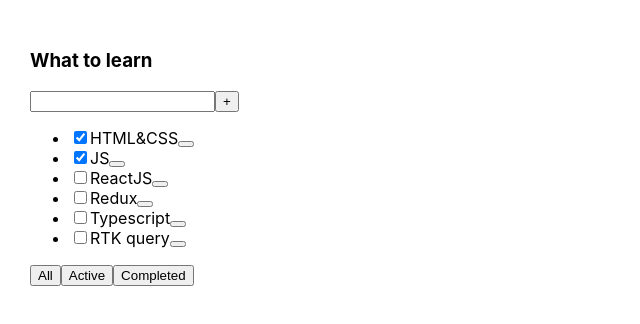
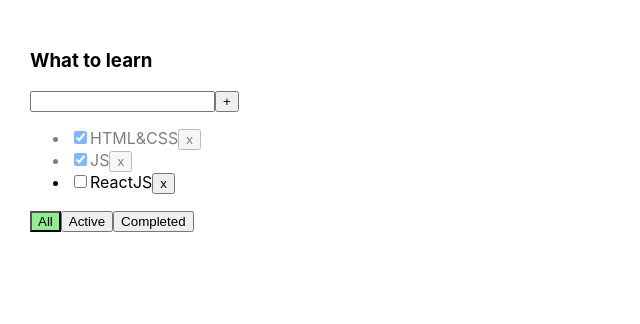
Before and after one commit to KristinOsmakov/Task-Manager, a React (Create React App) app: page / in a window 1280 px wide. Shown: the top 324 px of the page, without its empty margins (0-640 px from the left). Built offline with nearby package versions, Linux system fonts and the light colour scheme.

Commit message:
Add todolist lesson 3;

```diff
--- a/package.json
+++ b/package.json
@@ -14,6 +14,7 @@
     "react-dom": "^18.2.0",
     "react-scripts": "5.0.1",
     "typescript": "^5.3.3",
+    "uuid": "^9.0.1",
     "web-vitals": "^3.5.1"
   },
   "scripts": {
--- a/src/App.tsx
+++ b/src/App.tsx
@@ -12,29 +12,48 @@
 export type FilterValuesType = 'all' | 'active' | 'completed'
 
 function App() {
+
     const [tasks, setTasks] = useState<TaskType[]>([
         {id: v1(), title: 'HTML&CSS', isDone: true},
         {id: v1(), title: 'JS', isDone: true},
         {id: v1(), title: 'ReactJS', isDone: false},
-		{id: v1(), title: 'Redux', isDone: false},
-		{id: v1(), title: 'Typescript', isDone: false},
-		{id: v1(), title: 'RTK query', isDone: false},
     ])
-	console.log(tasks);
+
     const [filter, setFilter] = useState<FilterValuesType>('all')
-	const addTask=(newTitle: string)=>{
-		const newTask:TaskType = {id: v1(), title: newTitle, isDone: false}
-		setTasks([newTask, ...tasks])
-	}
     const removeTask = (taskId: string) => {
         const filteredTasks = tasks.filter((task) => {
             return task.id !== taskId
         })
         setTasks(filteredTasks)
     }
+    const addTask = (title: string) => {
+        const newTask = {
+            id: v1(),
+            title: title,
+            isDone: false
+        }
+        const newTasks = [newTask, ...tasks]
+        setTasks(newTasks)
+    }
 
     const changeFilter = (filter: FilterValuesType) => {
         setFilter(filter)
+    }
+
+    const changeStatusIsDone = (taskId: string, newIsDone: boolean) => {
+		setTasks(tasks.map(el => el.id === taskId? {...el, isDone:newIsDone} : el))
+
+
+
+        // const currentTask = tasks.find(el => el.id === taskId)
+        // if (currentTask) {
+        //     currentTask.isDone =  !currentTask.isDone
+        //     setTasks([...tasks])
+        // }
+    }
+
+    const favoritePrepod={
+      Dimich:true
     }
 
     let tasksForTodolist = tasks
@@ -48,11 +67,14 @@
 
     return (
         <div className="App">
-			<Todolist title="What to learn"
+            <Todolist
+                title="What to learn"
                 tasks={tasksForTodolist}
                 removeTask={removeTask}
                 changeFilter={changeFilter}
                 addTask={addTask}
+                changeStatusIsDone={changeStatusIsDone}
+				filter={filter}
             />
         </div>
     );
--- a/src/Button.tsx
+++ b/src/Button.tsx
@@ -1,10 +1,13 @@
+import s from "./Todolist.module.css";
+
 type ButtonPropsType = {
 	title: string
-	starter?:()=> void
+	onClick?:()=> void
+	className?: string
 }
 
-export const Button = ({title, starter}: ButtonPropsType) => {
+export const Button = ({title, onClick, className}: ButtonPropsType) => {
 	return (
-		<button onClick={starter}>{title}</button>
+		<button className={className} onClick={onClick}>{title}</button>
 	)
 }
--- /dev/null
+++ b/src/Todolist.module.css
@@ -0,0 +1,14 @@
+.error {
+    border: red 1px solid;
+}
+
+.errorMessage {
+    color: red;
+}
+.isDone {
+    opacity: 0.5;
+}
+
+.activeFilter {
+    background-color: lightgreen;
+}
--- a/src/Todolist.tsx
+++ b/src/Todolist.tsx
@@ -1,88 +1,97 @@
 import {FilterValuesType, TaskType} from "./App";
+import {ChangeEvent, KeyboardEvent, useState} from "react";
 import {Button} from "./Button";
-import {useRef, useState, KeyboardEvent, ChangeEvent} from "react";
+import s from './Todolist.module.css'
+import {Simulate} from "react-dom/test-utils";
+import error = Simulate.error;
 
 type PropsType = {
 	title: string
 	tasks: TaskType[]
 	removeTask: (taskId: string) => void
 	changeFilter: (filter: FilterValuesType) => void
-	addTask: (newTitle: string)=>void
+	addTask: (title: string) => void
+	changeStatusIsDone:(taskId:string,newIsDone:boolean)=>void
+	filter: FilterValuesType
 }
 
-export const Todolist = ({title, tasks, removeTask, changeFilter, addTask}: PropsType) => {
-	const [newTitle, setNewTitle] = useState('')
+export const Todolist = ({filter, title, tasks, removeTask, changeFilter, addTask,changeStatusIsDone}: PropsType) => {
+	const [taskTitle, setTaskTitle] = useState('')
+	const [error, setError] = useState<string | null>(null)
+	const [filterValue, setFilterValue] = useState('all')
 
-	// const setAllTasksHandler = () => {
-	// 	changeFilter('all')
-	// }
-	//
-	// const setActiveTasksHandler = () => {
-	// 	changeFilter('active')
-	// }
-	//
-	// const setCompletedTasksHandler = () => {
-	// 	changeFilter('completed')
-	// }
-	const setTaskHandler = (value: FilterValuesType) => {
-		changeFilter(value)
+
+
+
+	const addTaskHandler = () => {
+		if(taskTitle.trim()){
+			addTask(taskTitle.trim())
+			setTaskTitle('')
+		}
+		else{
+			setError(null)
+		}
+
+	}
+	const changeTaskTitleHandler = (event: ChangeEvent<HTMLInputElement>) => {
+		setTaskTitle(event.currentTarget.value)
+		setError('Title is required')
+	}
+	const addTaskOnKeyUpHandler = (event: KeyboardEvent<HTMLInputElement>) => {
+		if (event.key === 'Enter') {
+			addTaskHandler()
+		}
+	}
+	const changeFilterTasksHandler = (filter: FilterValuesType) => {
+		changeFilter(filter)
 	}
 
-	const onKeyDownHandler = (event:KeyboardEvent)=>{
-			if (event.key === "Enter"){
-				addTaskHandler()
-			}
+	const changeStatusIsDoneHandler=(taskID:string,newIsDone:boolean)=>{
+		changeStatusIsDone(taskID,newIsDone)
+	}
 
-	}
-	const mappedTask = tasks.length === 0
-		? <p>Тасок нет</p>
-		: <ul>
-			{tasks.map(task => {
-				const removeTaskHandler =()=> {
-					removeTask(task.id)
-				}
-				return (
-					<li key={task.id}>
-						<input type="checkbox" checked={task.isDone}/>
-						<span>{task.title}</span>
-						<button title={'x'} onClick={removeTaskHandler}></button>
-					</li>
-				)
-			})}
-		</ul>
-	const onChangeHandler = (event:ChangeEvent<HTMLInputElement>)=> {
-		setNewTitle(event.currentTarget.value)
-	}
-	// const removeTaskHandler = (taskId:string) => removeTask(taskId)
-	const addTaskHandler = () => {
-		addTask(newTitle)
-		setNewTitle('')
-	}
 	return (
 		<div>
 			<h3>{title}</h3>
 			<div>
-				<input value={newTitle} onChange={onChangeHandler}
-					   onKeyDown={onKeyDownHandler}
+				<input
+					className={error? s.error: ''}
+					value={taskTitle}
+					onChange={changeTaskTitleHandler}
+					onKeyUp={addTaskOnKeyUpHandler}
 				/>
-				{/*<button onClick={addTaskHandler}>X</button>*/}
-				<Button title={'+'} starter={addTaskHandler}/>
-				{mappedTask}
-
-				{/*<input ref={inputRef}/>*/}
-				{/*<button onClick={() => {*/}
-				{/*	if (inputRef.current) {*/}
-				{/*		addTask(inputRef.current.value)*/}
-				{/*		inputRef.current.value='';*/}
-				{/*	}*/}
-				{/*}}>X</button>*/}
+				<Button title={'+'} onClick={addTaskHandler}/>
+				{error && <div className={s.errorMessage}>{error}</div>}
 			</div>
 			{
+				tasks.length === 0
+					? <p>Тасок нет</p>
+					: <ul>
+						{tasks.map((task) => {
+
+							const removeTaskHandler = () => {
+								removeTask(task.id)
+							}
+							// const changeStatusIsDoneHandler=(event:ChangeEvent<HTMLInputElement>)=>{
+							// 	changeStatusIsDone(task.id,event.currentTarget.checked)
+							// }
+
+							return <li key={task.id} className={task.isDone? s.isDone : ''}>
+								<input
+									type="checkbox"
+									checked={task.isDone}
+									onChange={(event)=>changeStatusIsDoneHandler(task.id,event.currentTarget.checked)}
+								/>
+								<span>{task.title}</span>
+								<Button onClick={removeTaskHandler} title={'x'}/>
+							</li>
+						})}
+					</ul>
 			}
 			<div>
-				<Button title={'All'} starter={()=>setTaskHandler('all')}/>
-				<Button title={'Active'} starter={()=>setTaskHandler('active')}/>
-				<Button title={"Completed"} starter={()=>setTaskHandler('completed')}/>
+				<Button className= {filter === 'all' ? s.activeFilter : ''} title={'All'} onClick={()=> changeFilterTasksHandler('all')}/>
+				<Button className={filter === 'active' ? s.activeFilter : ''} title={'Active'} onClick={()=> changeFilterTasksHandler('active')}/>
+				<Button className={filter === 'completed' ? s.activeFilter : ''} title={'Completed'} onClick={()=> changeFilterTasksHandler('completed')}/>
 			</div>
 		</div>
 	)
```
Also changed, not shown: 1 other file (tests, documents, lock files or other folders). Lines whose indentation alone changed are shown as unchanged.
